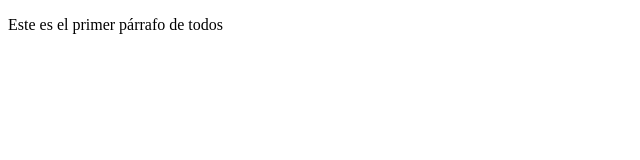
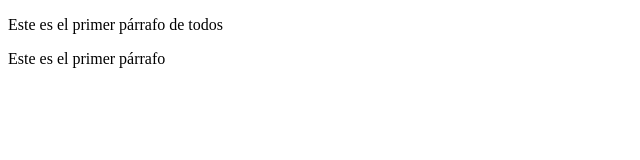
Before and after one commit to angelnieto18/learning-git, a plain HTML site: page index.html in a window 1280 px wide. Shown: the whole page, without its empty margins (0-640 px from the left). Drawn offline with Linux system fonts and the light colour scheme.

Commit message:
párrafo agregado

```diff
--- a/index.html
+++ b/index.html
@@ -6,6 +6,7 @@
 <body>
 
 	<p>Este es el primer párrafo de todos</p>
+  	<p>Este es el primer párrafo</p>
 
 </body>
 </html>
```
